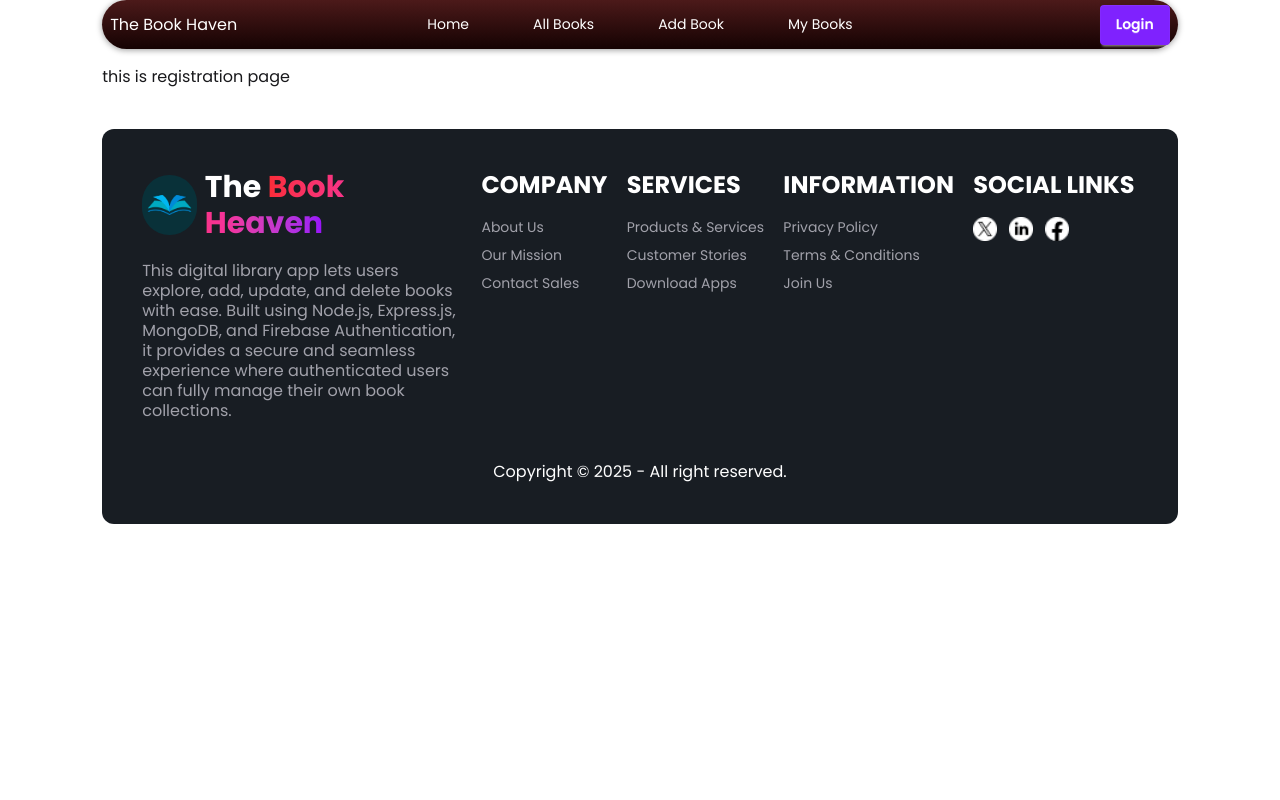
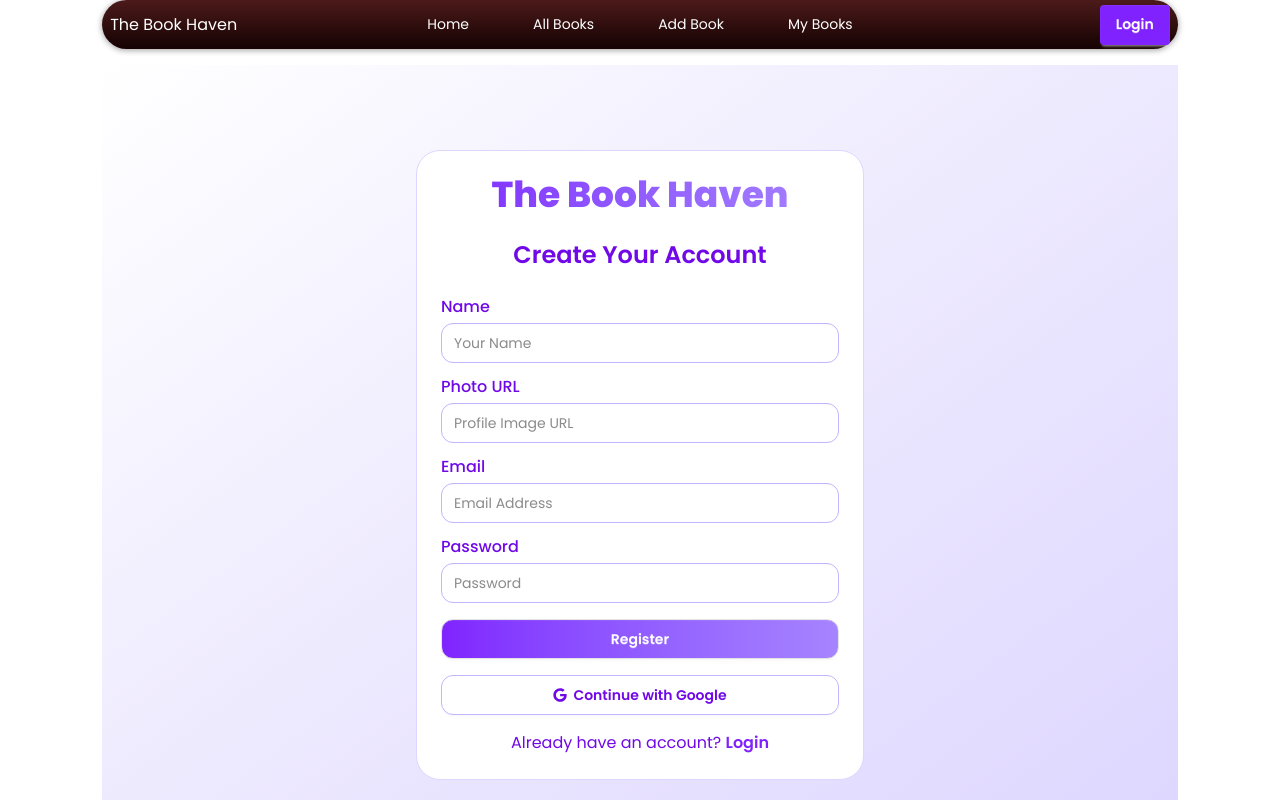
Before and after one commit to Tajwar990/B12-A10_category-0001-tajwar-client, a React (Vite) app: page /auth/register in a window 1280 px wide. Shown: the top 800 px of the page. Built offline with nearby package versions, Linux system fonts and the light colour scheme; no server answers.

Commit message:
registration page done

```diff
--- a/package.json
+++ b/package.json
@@ -14,6 +14,8 @@
     "firebase": "^12.6.0",
     "react": "^19.2.0",
     "react-dom": "^19.2.0",
+    "react-hot-toast": "^2.6.0",
+    "react-icons": "^5.5.0",
     "react-router": "^7.9.6",
     "tailwindcss": "^4.1.17"
   },
--- a/src/Auth/Registration.jsx
+++ b/src/Auth/Registration.jsx
@@ -1,9 +1,134 @@
-import React from "react";
+import React, { use } from "react";
+import toast from "react-hot-toast";
+import { FaGoogle } from "react-icons/fa";
+import { Link, useNavigate } from "react-router";
+import { AuthContext } from "../context/AuthCOntext";
 
 const Registration = () => {
+  const { createUser, updateUserProfile, signInWithGoogle } = use(AuthContext);
+  const navigate = useNavigate();
+
+  const handleRegister = (event) => {
+    event.preventDefault();
+
+    const displayName = event.target.displayName.value.trim();
+    const photoURL = event.target.photoURL.value.trim();
+    const email = event.target.email.value.trim();
+    const password = event.target.password.value;
+
+    // Password validation
+    if (!/[A-Z]/.test(password)) {
+      return toast.error(
+        "Password must contain at least one uppercase letter."
+      );
+    }
+    if (!/[a-z]/.test(password)) {
+      return toast.error(
+        "Password must contain at least one lowercase letter."
+      );
+    }
+    if (password.length < 6) {
+      return toast.error("Password must be at least 6 characters long.");
+    }
+
+    toast.loading("Creating user...", { id: "create-user" });
+
+    createUser(email, password)
+      .then((result) => {
+        updateUserProfile(displayName, photoURL);
+        toast.success("User registered successfully!", { id: "create-user" });
+        navigate("/");
+      })
+      .catch((error) => {
+        toast.error(error.message, { id: "create-user" });
+      });
+  };
+
+  const handleGoogleSignIn = () => {
+    toast.loading("Signing in...", { id: "create-user" });
+
+    signInWithGoogle()
+      .then(() => {
+        toast.success("Login successful!", { id: "create-user" });
+        navigate("/");
+      })
+      .catch((error) => {
+        toast.error(error.message, { id: "create-user" });
+      });
+  };
+
   return (
-    <div className="w-11/12 mx-auto">
-      <h2>this is registration page</h2>
+    <div className="min-h-screen bg-linear-to-br from-white via-violet-100 to-violet-200 flex items-center justify-center px-3 w-11/12 mx-auto">
+      <div className="w-full max-w-md bg-white shadow-3xl rounded-3xl p-6 border border-violet-200">
+        <h1
+          className="text-4xl font-extrabold text-center mb-6
+          bg-linear-to-r from-violet-600 to-violet-400 bg-clip-text text-transparent"
+        >
+          The Book Haven
+        </h1>
+
+        <h2 className="text-2xl font-semibold text-center text-violet-700 mb-6">
+          Create Your Account
+        </h2>
+
+        <form onSubmit={handleRegister}>
+          <label className="font-medium text-violet-700">Name</label>
+          <input
+            type="text"
+            name="displayName"
+            className="input w-full mt-1 mb-3 rounded-xl border-violet-300 focus:ring-2 focus:ring-violet-500"
+            placeholder="Your Name"
+            required
+          />
+
+          <label className="font-medium text-violet-700">Photo URL</label>
+          <input
+            type="text"
+            name="photoURL"
+            className="input w-full mt-1 mb-3 rounded-xl border-violet-300 focus:ring-2 focus:ring-violet-500"
+            placeholder="Profile Image URL"
+          />
+
+          <label className="font-medium text-violet-700">Email</label>
+          <input
+            type="email"
+            name="email"
+            className="input w-full mt-1 mb-3 rounded-xl border-violet-300 focus:ring-2 focus:ring-violet-500"
+            placeholder="Email Address"
+            required
+          />
+
+          <label className="font-medium text-violet-700">Password</label>
+          <input
+            type="password"
+            name="password"
+            className="input w-full mt-1 mb-4 rounded-xl border-violet-300 focus:ring-2 focus:ring-violet-500"
+            placeholder="Password"
+            required
+          />
+
+          <button className="btn w-full text-white rounded-xl mb-4 bg-gradient-to-r from-violet-600 to-violet-400 hover:opacity-90">
+            Register
+          </button>
+        </form>
+
+        <button
+          onClick={handleGoogleSignIn}
+          className="btn w-full rounded-xl bg-white text-violet-700 border-violet-300 mb-4 hover:bg-violet-50"
+        >
+          <FaGoogle /> Continue with Google
+        </button>
+
+        <p className="text-center text-violet-700">
+          Already have an account?{" "}
+          <Link
+            to="/auth/login"
+            className="text-violet-600 font-semibold hover:underline"
+          >
+            Login
+          </Link>
+        </p>
+      </div>
     </div>
   );
 };
```
Also changed, not shown: 1 other file (tests, documents, lock files or other folders).
